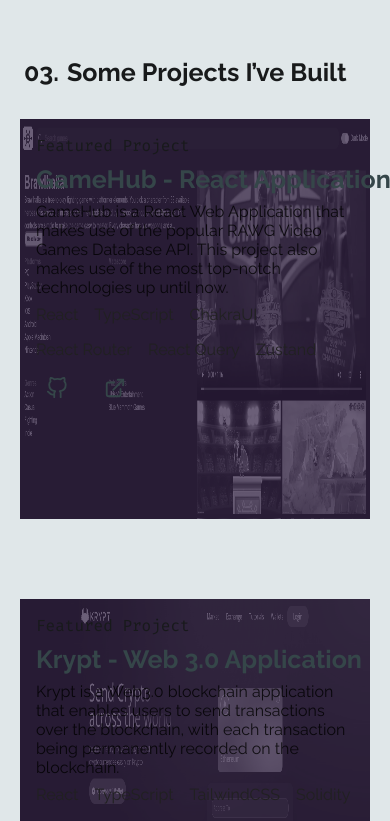
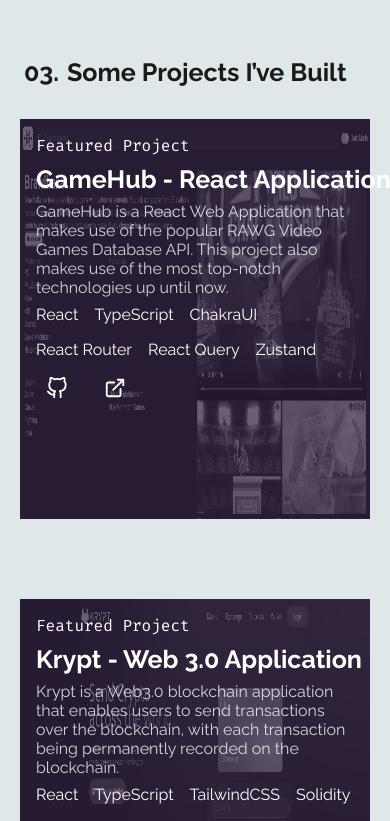
Before and after one commit to francislagares/francis-nextjs-portfolio, a Next.js app: page / in a window 390 px wide. Shown: the part 3360-4181 px from the top of the page. Built offline with nearby package versions, Linux system fonts and the light colour scheme; no server answers.

Commit message:
style: change mobile font color in projects section

```diff
--- a/src/pages/index.tsx
+++ b/src/pages/index.tsx
@@ -39,7 +39,6 @@
           Frontend Development, Backend Development, JavaScript, HTML, CSS, React, Node.js, Portfolio'
         />
         <meta name='author' content='Francis Lagares' />
-        <meta name='robots' content='index, follow' />
         <link rel='shortcut icon' href='/favicon.ico' />
       </Head>
       {showContent && (
--- a/src/scss/sections/_projects.scss
+++ b/src/scss/sections/_projects.scss
@@ -160,14 +160,22 @@
         .project-info {
           width: 600px;
           height: 300px;
+
           background-color: rgba(31, 10, 44, 0.592);
           align-items: flex-start;
           padding: 1rem;
 
+          &-overline,
+          &-title,
+          &-tech-list-item,
+          &-links-item-link {
+            color: white;
+          }
+
           &-description {
             background-color: transparent;
             p {
-              color: var(--white);
+              color: white;
               padding: 0;
               text-align: start;
             }
```
